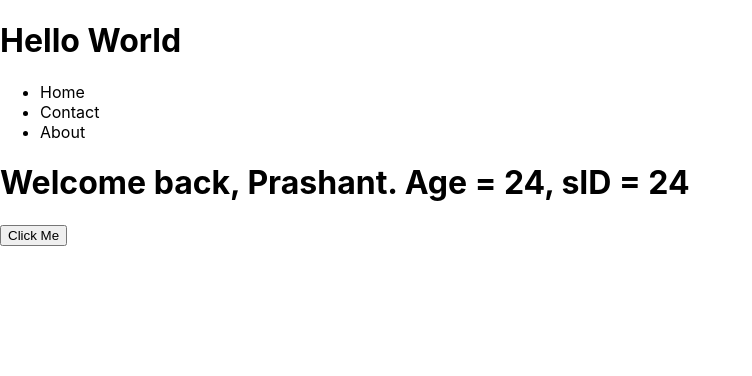
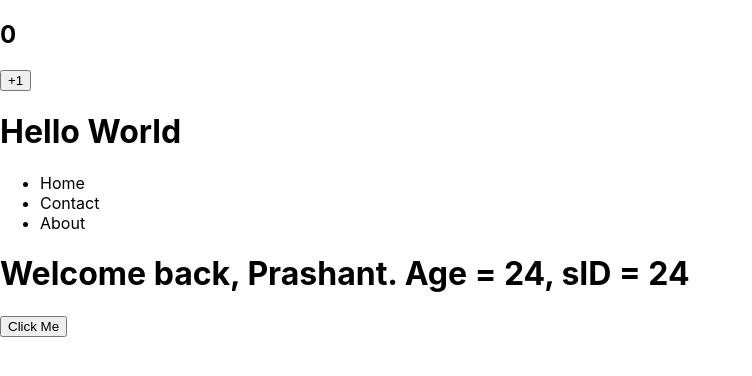
Before and after one commit to Prashant-SK/react-payment-gateway, a React (Create React App) app: page / in a window 1280 px wide. Shown: the top 376 px of the page, without its empty margins (0-752 px from the left). Built offline with nearby package versions, Linux system fonts and the light colour scheme.

Commit message:
added Component class to experiment with state

```diff
--- a/src/App.js
+++ b/src/App.js
@@ -2,10 +2,12 @@
 import './App.css';
 import Navbar from './Navbar';
 import Greeter from './Greeter'
+import Counter from './Counter'
 
 function App() {
   return (
     <div>
+    <Counter/>
     <h1>Hello World</h1>
     <Navbar/>
     <Greeter name="Prashant" age="24" sID={1}/>
--- /dev/null
+++ b/src/Counter.js
@@ -0,0 +1,13 @@
+import React, {useState} from "react";
+
+function Counter(){
+const [count, setCount] = useState(0);
+return (
+    <div>
+        <h2>{count}</h2>
+        <button onClick={() => setCount(count + 1)}>+1</button>
+    </div>
+)
+}
+
+export default Counter;
```
Also changed, not shown: src/Greeter.js (line endings or trailing spaces).
